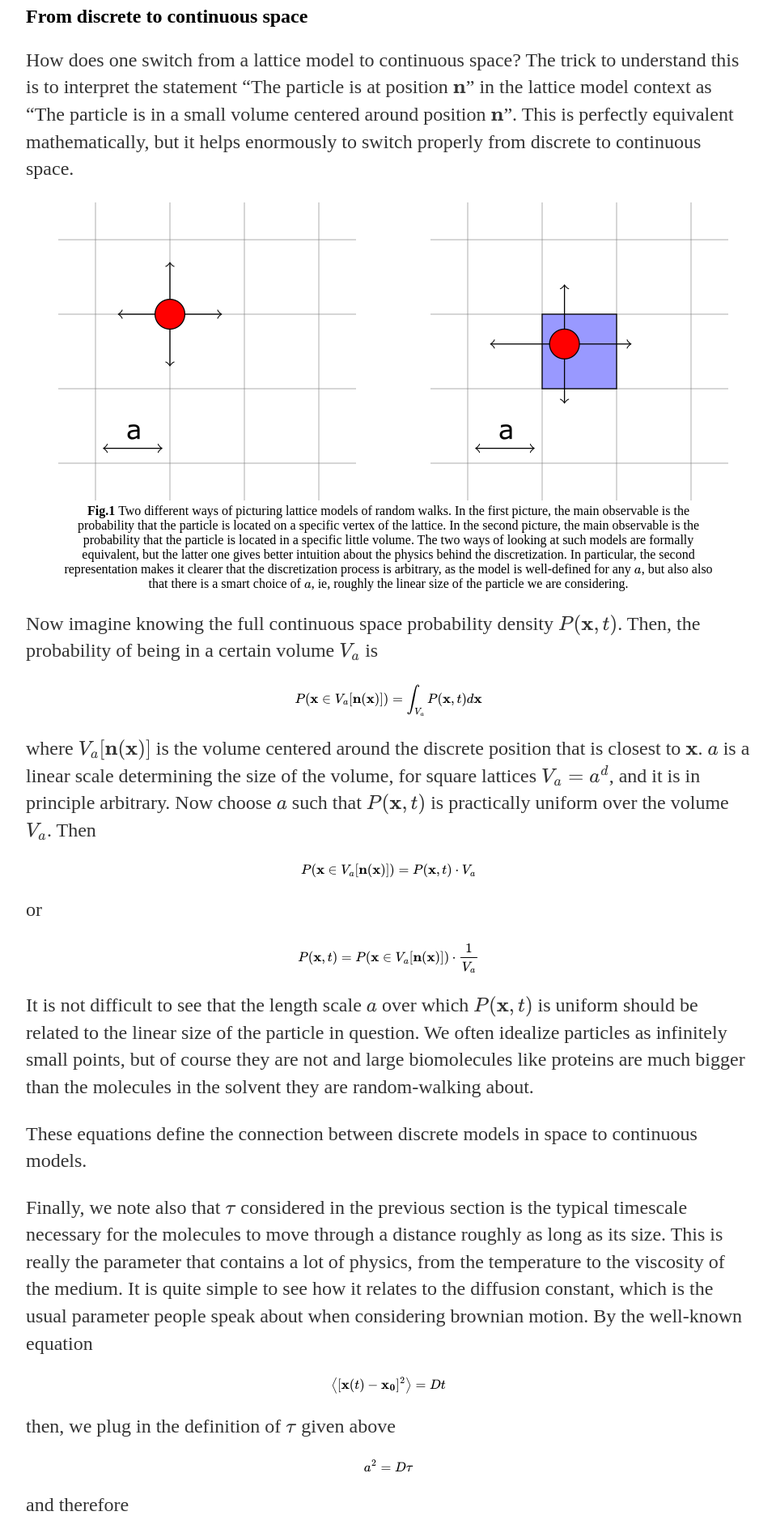
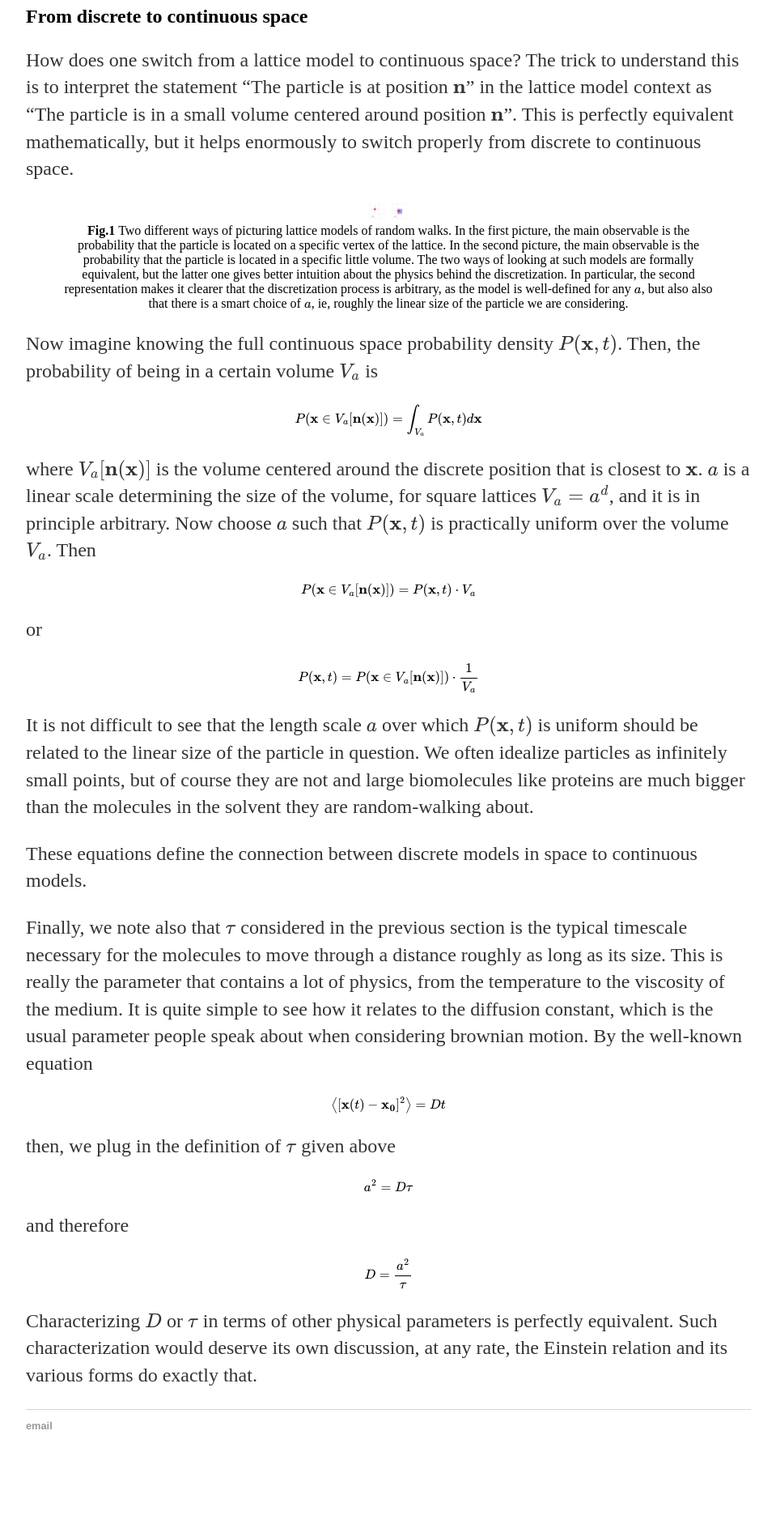
Before and after one commit to ghostsandmachines/ghostsandmachines.github.io, a Jekyll site: the page built from _posts/2019-01-12-practical-review-random-walk.md, in a window 1280 px wide. Shown: the part 2878-4776 px from the top of the page at 81% size, without its empty margins (160-1119 px from the left). Built offline with Jekyll 4.4.1, drawn with Linux system fonts in a browser that asks for light colours; formulas are drawn with MathJax 3; after the commit the page ends 4706 px from its top, so only the background shows below that.

Commit message:
Update 2019-01-12-practical-review-random-walk.md

```diff
--- a/_posts/2019-01-12-practical-review-random-walk.md
+++ b/_posts/2019-01-12-practical-review-random-walk.md
@@ -71,7 +71,7 @@
 How does one switch from a lattice model to continuous space? The trick to understand this is to interpret the statement "The particle is at position $\mathbf{n}$" in the lattice model context as "The particle is in a small volume centered around position $\mathbf{n}$". This is perfectly equivalent mathematically, but it helps enormously to switch properly from discrete to continuous space.
 
 <figure>
-<img src="{{ site.url }}/blog/img/random_walk.png" alt="discrete_random_walk">
+<img src="{{ site.url }}/blog/img/random_walk.png" alt="discrete_random_walk" width="50px">
 <figcaption><b>Fig.1 </b> Two different ways of picturing lattice models of random walks. In the first picture, the main observable is the probability that the particle is located on a specific vertex of the lattice. In the second picture, the main observable is the probability that the particle is located in a specific little volume. The two ways of looking at such models are formally equivalent, but the latter one gives better intuition about the physics behind the discretization. In particular, the second representation makes it clearer that the discretization process is arbitrary, as the model is well-defined for any $a$, but also also that there is a smart choice of $a$, ie, roughly the linear size of the particle we are considering. </figcaption>
 </figure>
 
```
